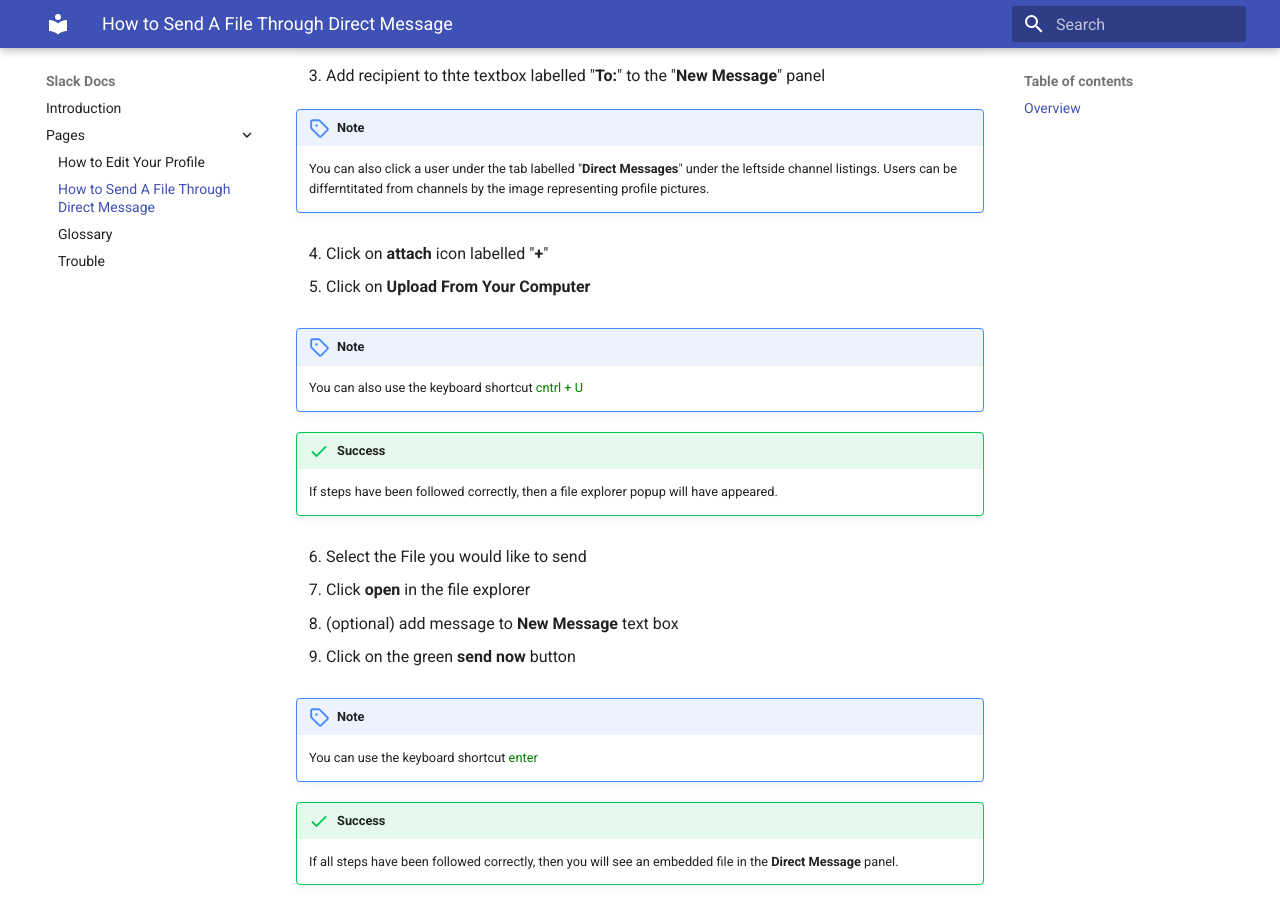
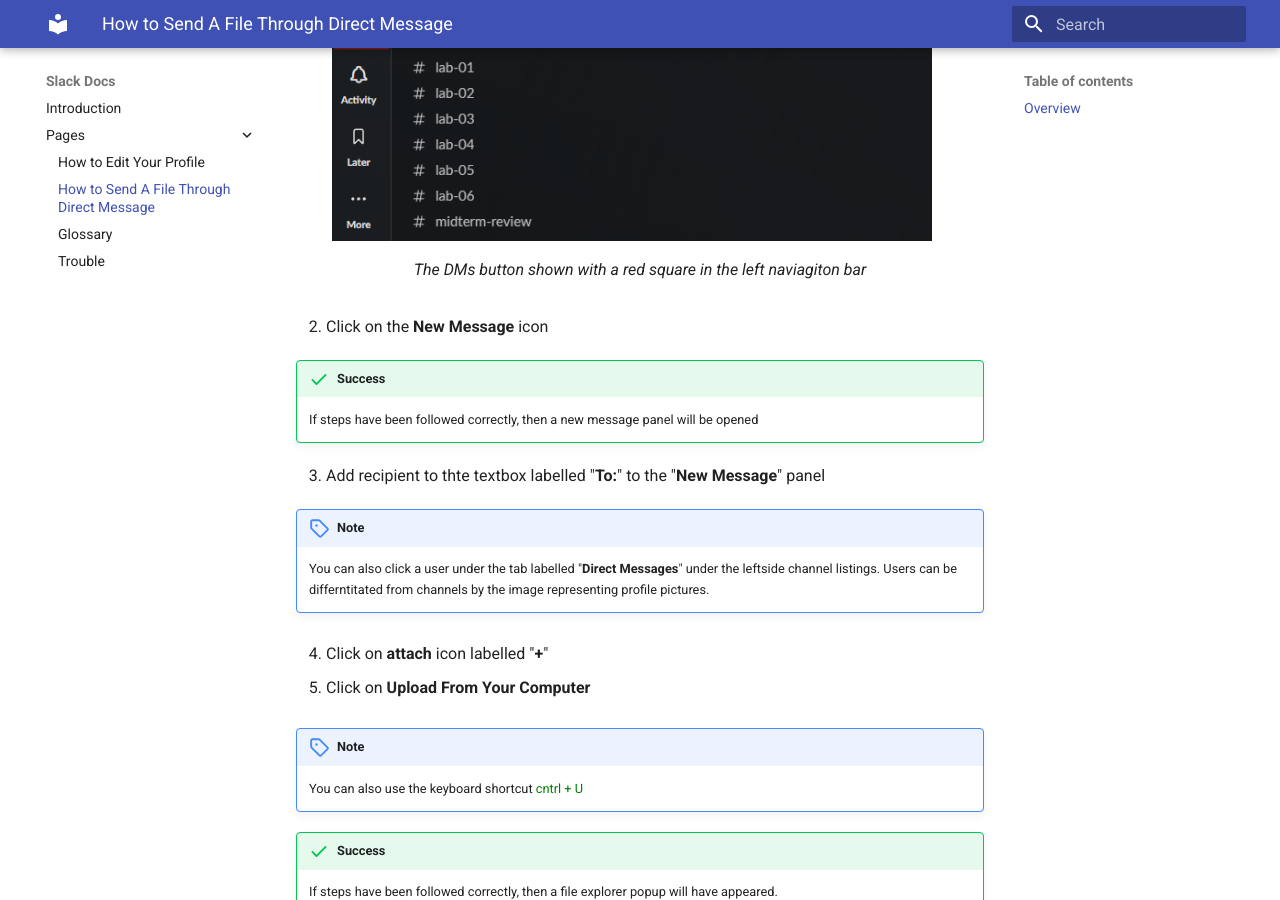
Before and after one commit to matthewy0987/COMM2216_SlackDocs, an MkDocs documentation site: the page built from docs/pages/SendAFileDM.md, in a window 1280 px wide and 900 px high, scrolled down 552 px. Built offline with MkDocs 1.6.1 and Material for MkDocs 9.7.7, drawn with Linux system fonts in a browser that asks for light colours.

Commit message:
attach image to task 1

```diff
--- a/docs/pages/SendAFileDM.md
+++ b/docs/pages/SendAFileDM.md
@@ -5,6 +5,10 @@
 In this section you will create a new direct message (DM) and send a file to one of your colleagues.
 
 1. Click on the **DMs** (direct message) button on the left side navigation bar.
+<figure markdown="span">
+    ![The DMs button in the left naviagiton bar](/images/task1_step1.png){ loading=lazy align=left width="600"}
+  <figcaption>The DMs button shown with a red square in the left naviagiton bar</figcaption>
+</figure>
 
 2. Click on the **New Message** icon
 !!! success
--- a/mkdocs.yml
+++ b/mkdocs.yml
@@ -27,3 +27,4 @@
   - pymdownx.superfences
   - sane_lists
   - attr_list
+  - md_in_html
```
